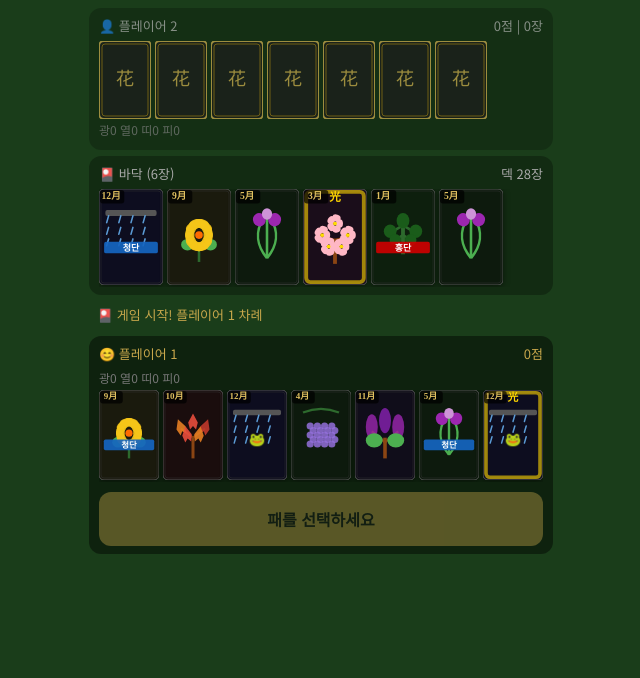
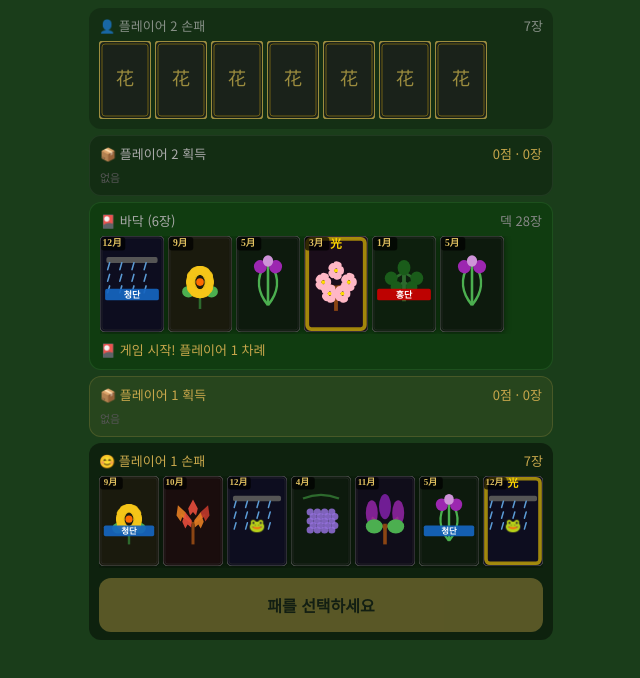
Before and after one commit to kentkim0326/gostop, a React (Vite) app: page / in a window 1280 px wide. Both pictures are taken after a click on the button "게임 시작". Shown: the top 678 px of the page, without its empty margins (319-959 px from the left). Built offline with nearby package versions, Linux system fonts and the light colour scheme.

Commit message:
5단 레이아웃: 획득패 영역 추가

```diff
--- a/src/App.css
+++ b/src/App.css
@@ -138,11 +138,29 @@
 
 .my-hand { min-height: 80px; }
 
-.cap-summary {
-  font-size: clamp(10px, 2.5vw, 12px);
-  color: #777;
-  margin-bottom: 4px;
+.cap-summary { font-size: 11px; color: #777; margin-bottom: 4px; }
+
+.captured-section { border: 1px solid rgba(255,255,255,0.06); }
+.opp-captured { background: rgba(0,0,0,0.25); }
+.my-captured  { background: rgba(201,168,76,0.08); border-color: rgba(201,168,76,0.2); }
+.field-section { background: rgba(0,60,0,0.35); border: 1px solid rgba(80,160,80,0.2); }
+
+.cap-badges {
+  display: flex;
+  gap: 5px;
+  flex-wrap: wrap;
+  margin-bottom: 2px;
 }
+.badge {
+  font-size: 11px;
+  font-weight: 700;
+  padding: 2px 7px;
+  border-radius: 10px;
+}
+.badge-gwang  { background: rgba(255,215,0,0.18);  color: #ffd700; }
+.badge-animal { background: rgba(80,200,80,0.18);  color: #80d080; }
+.badge-ribbon { background: rgba(200,80,80,0.18);  color: #e08080; }
+.badge-junk   { background: rgba(150,150,150,0.18);color: #aaa; }
 
 .drawn-info {
   margin-top: 6px;
--- a/src/App.jsx
+++ b/src/App.jsx
@@ -159,6 +159,22 @@ function PassScreen({ G, onPass }) {
   );
 }
 
+function CapturedSummary({ cap }) {
+  const g = cap.filter(c=>c.t==='gwang').length;
+  const a = cap.filter(c=>c.t==='animal').length;
+  const r = cap.filter(c=>c.t==='ribbon').length;
+  const p = cap.filter(c=>c.t==='junk'||c.t==='junk2').reduce((s,c)=>s+c.junkPts,0);
+  return (
+    <div className="cap-badges">
+      {g>0 && <span className="badge badge-gwang">광 {g}</span>}
+      {a>0 && <span className="badge badge-animal">열 {a}</span>}
+      {r>0 && <span className="badge badge-ribbon">띠 {r}</span>}
+      {p>0 && <span className="badge badge-junk">피 {p}</span>}
+      {g===0&&a===0&&r===0&&p===0 && <span style={{color:'#555',fontSize:11}}>없음</span>}
+    </div>
+  );
+}
+
 function GameScreen({ G, logs, onSelectCard, onConfirmPlay, onGoStop }) {
   const cur = G.cur;
   const opp = 1 - cur;
@@ -170,78 +186,102 @@ function GameScreen({ G, logs, onSelectCard, onConfirmPlay, onGoStop }) {
   const myCap = G.captured[cur];
   const oppCap = G.captured[opp];
   const sz = useCardSize();
+  const capSz = Math.max(28, sz.opp - 6); // 획득패는 더 작게
 
   return (
     <div className="game-wrap">
-      {/* 상대 */}
+
+      {/* ① 상대 손패 (뒷면) */}
       <div className="section opp-section">
         <div className="section-header">
-          <span>👤 {NAMES[opp]}</span>
-          <span>{oppSc}점 | {oppCap.length}장</span>
+          <span>👤 {NAMES[opp]} 손패</span>
+          <span>{G.hands[opp].length}장</span>
         </div>
         <div className="cards-row no-wrap">
           {G.hands[opp].map(c => <CardSVG key={c.id} card={c} size={sz.opp} faceDown />)}
         </div>
-        <div className="cap-summary">
-          광{oppCap.filter(c=>c.t==='gwang').length} 열{oppCap.filter(c=>c.t==='animal').length} 띠{oppCap.filter(c=>c.t==='ribbon').length} 피{oppCap.filter(c=>c.t==='junk'||c.t==='junk2').reduce((s,c)=>s+c.junkPts,0)}
+      </div>
+
+      {/* ② 상대 획득패 */}
+      <div className="section captured-section opp-captured">
+        <div className="section-header">
+          <span>📦 {NAMES[opp]} 획득</span>
+          <span style={{color:'#c9a84c'}}>{oppSc}점 · {oppCap.length}장</span>
+        </div>
+        <CapturedSummary cap={oppCap} />
+        {oppCap.length > 0 && (
+          <div className="cards-row no-wrap" style={{marginTop:4}}>
+            {oppCap.map(c => <CardSVG key={c.id} card={c} size={capSz} />)}
+          </div>
+        )}
+      </div>
+
+      {/* ③ 공용 바닥 + 로그 */}
+      <div className="section field-section">
+        <div className="section-header">
+          <span>🎴 바닥 ({G.field.length}장)</span>
+          <span style={{color:'#888'}}>덱 {G.deck.length}장</span>
+        </div>
+        <div className="cards-row no-wrap">
+          {G.field.map(c => <CardSVG key={c.id} card={c} size={sz.field} />)}
+          {G.field.length === 0 && <span style={{color:'#555',fontSize:12}}>비어있음</span>}
+        </div>
+        {G.drawn && <div className="drawn-info">↩ 뒤집은 패: {MONTH_KR[G.drawn.m-1]}</div>}
+        <div style={{marginTop:6}}>
+          {logs.slice(0,2).map((l,i)=>(
+            <div key={i} className={`log-item ${i>0?'old':''}`}>{l}</div>
+          ))}
         </div>
       </div>
 
-      {/* 바닥 */}
-      <div className="section">
-        <div className="section-header">
-          <span>🎴 바닥 ({G.field.length}장)</span>
-          <span>덱 {G.deck.length}장</span>
+      {/* ④ 내 획득패 */}
+      <div className="section captured-section my-captured">
+        <div className="section-header" style={{color:'#c9a84c'}}>
+          <span>📦 {NAMES[cur]} 획득</span>
+          <span>{sc}점{G.goCount[cur]>0?` (고×${G.goCount[cur]})`:''} · {myCap.length}장</span>
         </div>
-        <div className="cards-row no-wrap">
-          {G.field.map(c => <CardSVG key={c.id} card={c} size={sz.field} />)}
-        </div>
-        {G.drawn && <div className="drawn-info">뒤집은 패: {MONTH_KR[G.drawn.m-1]}</div>}
-      </div>
-
-      {/* 로그 */}
-      <div className="log-box">
-        {logs.slice(0, 3).map((l, i) => (
-          <div key={i} className={`log-item ${i > 0 ? "old" : ""}`}>{l}</div>
-        ))}
+        <CapturedSummary cap={myCap} />
+        {myCap.length > 0 && (
+          <div className="cards-row no-wrap" style={{marginTop:4}}>
+            {myCap.map(c => <CardSVG key={c.id} card={c} size={capSz} />)}
+          </div>
+        )}
       </div>
 
       {/* 고스톱 */}
       {isGostop && (
         <div className="gostop-box">
-          <div className="gostop-title">🏆 {sc}점 달성! {G.goCount[cur] > 0 ? `(고 ${G.goCount[cur]}회 진행 중)` : ""}</div>
+          <div className="gostop-title">🏆 {sc}점 달성! {G.goCount[cur]>0?`(고 ${G.goCount[cur]}회 진행 중)`:''}</div>
           <div className="gostop-btns">
-            <button className="btn-red" onClick={() => onGoStop("go")}>고!</button>
-            <button className="btn-gold" onClick={() => onGoStop("stop")}>스톱!</button>
+            <button className="btn-red" onClick={()=>onGoStop('go')}>고!</button>
+            <button className="btn-gold" onClick={()=>onGoStop('stop')}>스톱!</button>
           </div>
         </div>
       )}
 
-      {/* 현재 플레이어 */}
+      {/* ⑤ 내 손패 */}
       <div className="section my-section">
-        <div className="section-header" style={{ color: "#c9a84c" }}>
-          <span>😊 {NAMES[cur]}</span>
-          <span>{sc}점{G.goCount[cur] > 0 ? ` (고×${G.goCount[cur]})` : ""}</span>
-        </div>
-        <div className="cap-summary">
-          광{myCap.filter(c=>c.t==='gwang').length} 열{myCap.filter(c=>c.t==='animal').length} 띠{myCap.filter(c=>c.t==='ribbon').length} 피{myCap.filter(c=>c.t==='junk'||c.t==='junk2').reduce((s,c)=>s+c.junkPts,0)}
+        <div className="section-header" style={{color:'#c9a84c'}}>
+          <span>😊 {NAMES[cur]} 손패</span>
+          <span>{G.hands[cur].length}장</span>
         </div>
         <div className="cards-row no-wrap my-hand">
           {G.hands[cur].map(c => (
             <CardSVG key={c.id} card={c} size={sz.hand}
               selected={G.selected === c.id}
-              onClick={isSelect ? () => onSelectCard(c) : undefined}
+              onClick={isSelect ? ()=>onSelectCard(c) : undefined}
             />
           ))}
         </div>
         {isSelect && (
-          <button className="btn-gold full-width" onClick={onConfirmPlay} disabled={G.selected === null}
-            style={{ opacity: G.selected === null ? 0.4 : 1, cursor: G.selected === null ? "not-allowed" : "pointer" }}>
-            {G.selected !== null ? "✅ 이 패 내기" : "패를 선택하세요"}
+          <button className="btn-gold full-width" onClick={onConfirmPlay} disabled={G.selected===null}
+            style={{opacity:G.selected===null?0.4:1, cursor:G.selected===null?'not-allowed':'pointer'}}>
+            {G.selected!==null ? '✅ 이 패 내기' : '패를 선택하세요'}
           </button>
         )}
         {isDraw && <div className="waiting">⏳ 뒤집는 중...</div>}
       </div>
+
     </div>
   );
 }
```
